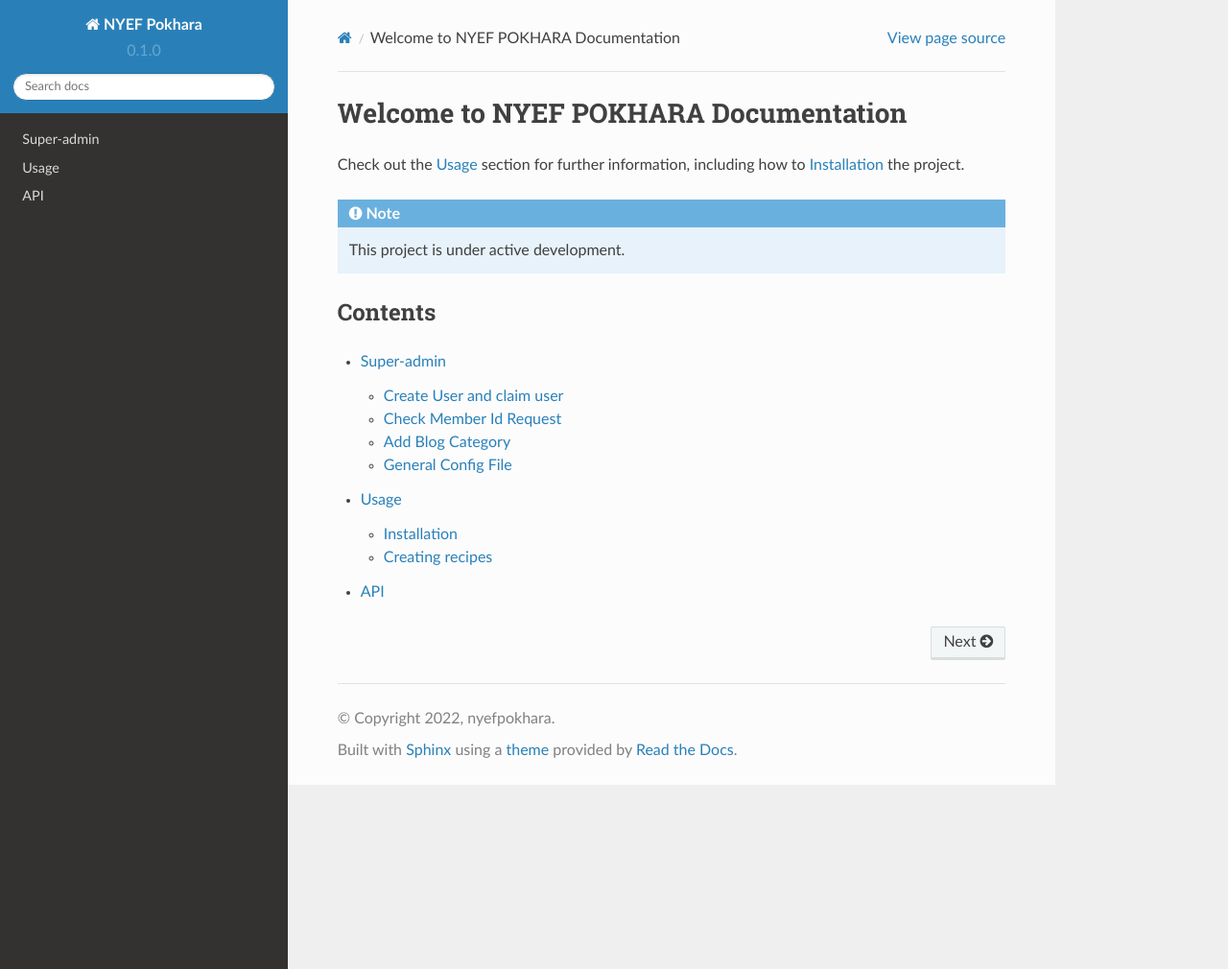
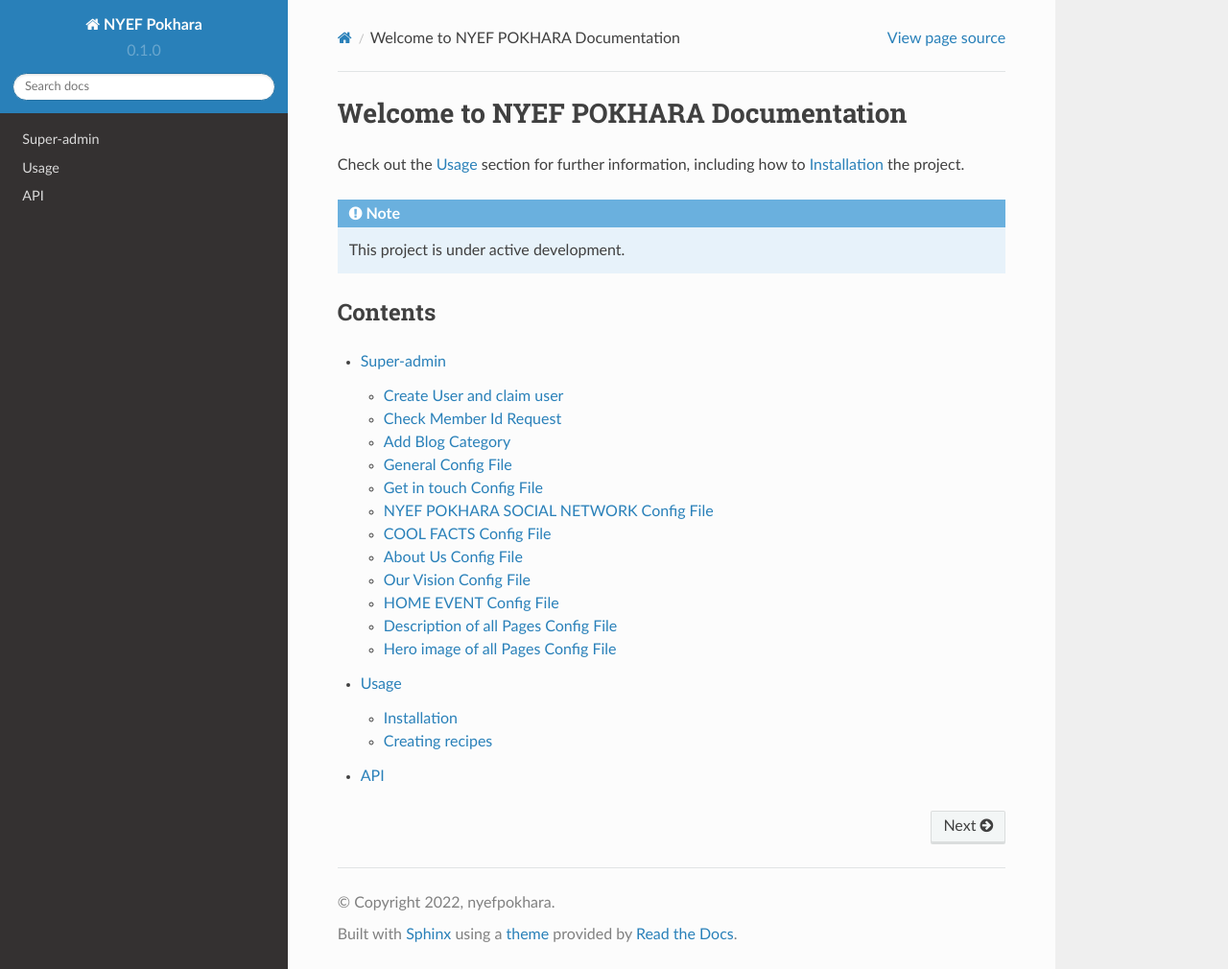
Before and after one commit to Krishesh/nyefpokharadocs, a Sphinx documentation site: the page built from docs/source/index.rst, in a window 1280 px wide and 1010 px high. Shown: the whole window at 96% size. Built offline with Sphinx 7.4.7 and the Read the Docs theme 2.0.0, drawn with Linux system fonts in a browser that asks for light colours.

Commit message:
Update superadmin.rst

```diff
--- a/docs/source/superadmin.rst
+++ b/docs/source/superadmin.rst
@@ -86,7 +86,7 @@
 
 
 General Config File
-------------------
+------------------------------------
 
 
 1. go to `config`_
@@ -107,6 +107,175 @@
 
 
 
+Get in touch Config File
+------------------------------------
+
+
+1. go to `config`_
+
+
+2. scroll nad ho to Get in Touch Option
+
+
+.. image:: https://nyefpokhara.org/static/docs_image/superadmin/general_config.png
+    :alt: General Config Image
+    :target:  https://nyefpokhara.org/admin/constance/config/
+    :scale: 100%
+    :align: center
+
+
+
+2. Change the .Get in touch Data in the Form
+
+3. Save It
+
+
+NYEF POKHARA SOCIAL NETWORK Config File
+------------------------------------------------------
+
+
+1. go to `config`_
+
+2. Scrool and Go to C. NYEF social Network
+
+
+.. image:: https://nyefpokhara.org/static/docs_image/superadmin/general_config.png
+    :alt: General Config Image
+    :target:  https://nyefpokhara.org/admin/constance/config/
+    :scale: 100%
+    :align: center
+
+
+
+2. Change the NYEF social Network Data in the Form
+
+3. Save It
+
+
+COOL FACTS Config File
+------------------------------------
+
+
+1. go to `config`_
+
+
+2. Scrool to D. Cool Facts
+
+.. image:: https://nyefpokhara.org/static/docs_image/superadmin/general_config.png
+    :alt: General Config Image
+    :target:  https://nyefpokhara.org/admin/constance/config/
+    :scale: 100%
+    :align: center
+
+
+
+3. Change the Cool Facts  Data in the Form
+
+4. Save It
+
+
+About Us Config File
+------------------------------------
+
+
+1. go to `config`_ and Scrool to E. About Us
+
+
+.. image:: https://nyefpokhara.org/static/docs_image/superadmin/general_config.png
+    :alt: General Config Image
+    :target:  https://nyefpokhara.org/admin/constance/config/
+    :scale: 100%
+    :align: center
+
+
+
+2. Change the About Us Data in the Form
+
+3. Save It
+
+
+Our Vision Config File
+------------------------------------
+
+
+1. go to `config`_ and Scrool to F. Our Vision
+
+
+.. image:: https://nyefpokhara.org/static/docs_image/superadmin/general_config.png
+    :alt: General Config Image
+    :target:  https://nyefpokhara.org/admin/constance/config/
+    :scale: 100%
+    :align: center
+
+
+
+2. Change the Our Vision Data in the Form
+
+3. Save It
+
+
+HOME EVENT Config File
+------------------------------------
+
+
+1. go to `config`_ and  Scrool to G. HOME EVENT
+
+
+.. image:: https://nyefpokhara.org/static/docs_image/superadmin/general_config.png
+    :alt: General Config Image
+    :target:  https://nyefpokhara.org/admin/constance/config/
+    :scale: 100%
+    :align: center
+
+
+
+2. Change the .HOME EVENT Data in the Form
+
+3. Save It
+
+
+
+Description of all Pages Config File
+------------------------------------
+
+
+1. go to `config`_ and Scrool to I.Description of all Pages
+
+
+.. image:: https://nyefpokhara.org/static/docs_image/superadmin/general_config.png
+    :alt: General Config Image
+    :target:  https://nyefpokhara.org/admin/constance/config/
+    :scale: 100%
+    :align: center
+
+
+
+2. Change the Description of all Pages Data in the Form
+
+3. Save It
+
+
+Hero image of all Pages Config File
+------------------------------------------------------
+
+
+1. go to `config`_ Scroll to  J. Hero image of all Pages
+
+
+.. image:: https://nyefpokhara.org/static/docs_image/superadmin/general_config.png
+    :alt: General Config Image
+    :target:  https://nyefpokhara.org/admin/constance/config/
+    :scale: 100%
+    :align: center
+
+
+
+2. Change the Hero image of all Pages  Data in the Form
+
+3. Save It
+
+
+
 .. _Create User : https://www.nyefpokhara.org/admin
 .. _User Login : https://www.nyefpokhara.org/admin/auth/user/add/
 .. _Member List : https://nyefpokhara.org/admin/index/member
```
